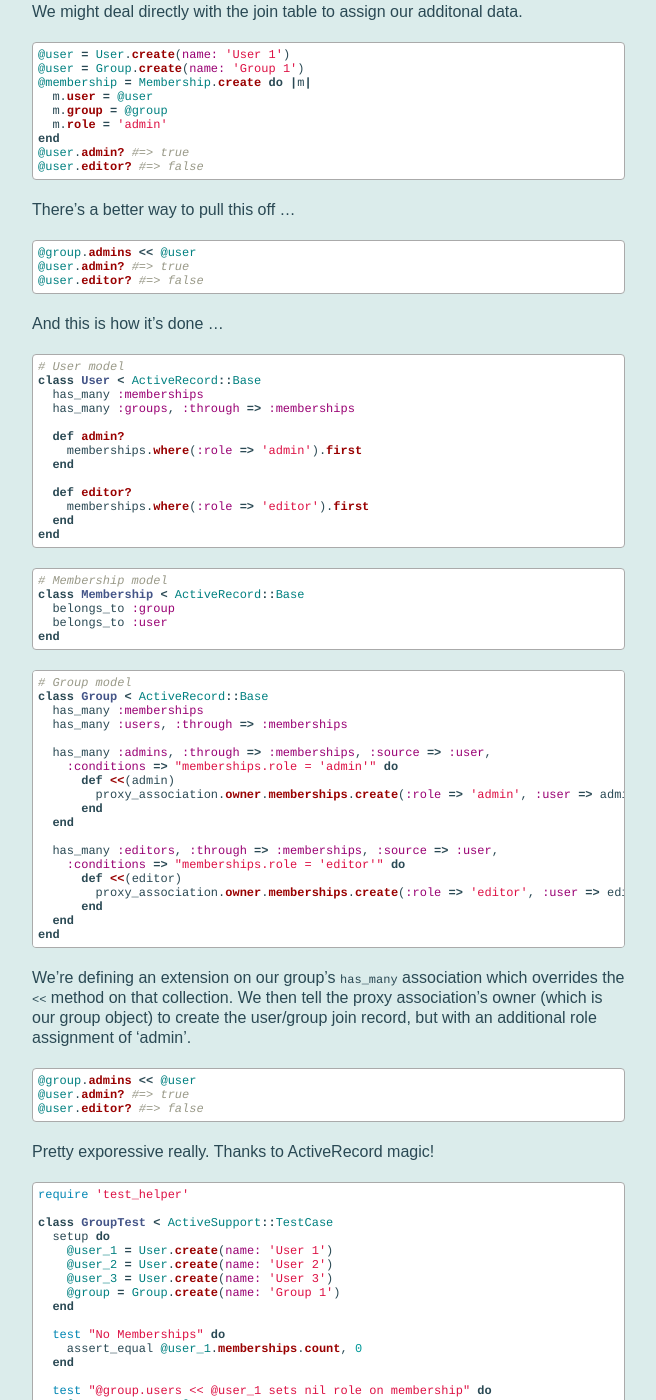
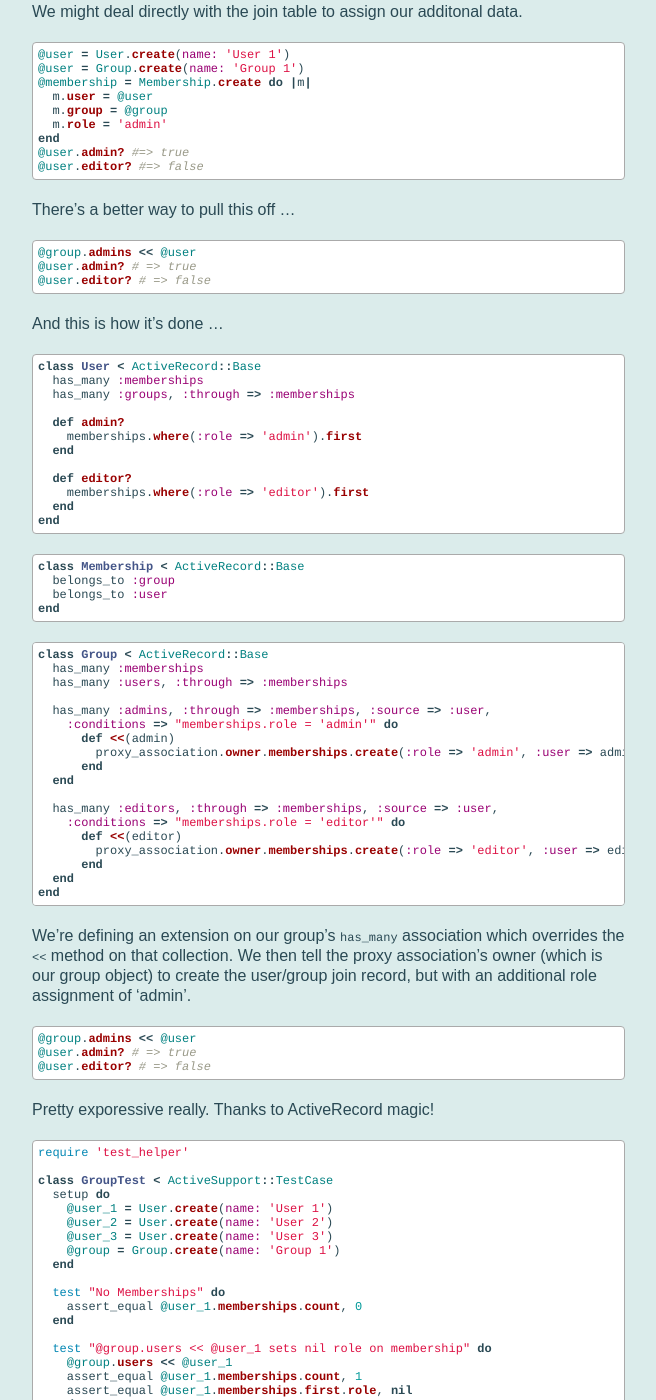
Before and after one commit to Hakon/reefpoints, a Jekyll site: the page built from _posts/2012-04-03-use-association-extensions-to-build-join-attributes-on-a-hmt.md, in a window 1280 px wide and 1400 px high, scrolled down 914 px. Shown: the whole window, without its empty margins (118-774 px from the left). Built offline with Jekyll 4.4.1, drawn with Linux system fonts in a browser that asks for light colours; Markdown is read by kramdown in place of the engine named in the settings; comment, search, counter and statistics services are not loaded.

Commit message:
Syntax updates

```diff
--- a/_posts/2012-04-03-use-association-extensions-to-build-join-attributes-on-a-hmt.md
+++ b/_posts/2012-04-03-use-association-extensions-to-build-join-attributes-on-a-hmt.md
@@ -62,14 +61,13 @@ There's a better way to pull this off ...
 
 {% highlight ruby %}
 @group.admins << @user
-@user.admin? #=> true
-@user.editor? #=> false
+@user.admin? # => true
+@user.editor? # => false
 {% endhighlight %}
 
 And this is how it's done ...
 
 {% highlight ruby %}
-# User model
 class User < ActiveRecord::Base
   has_many :memberships
   has_many :groups, :through => :memberships
@@ -85,7 +83,6 @@ end
 {% endhighlight %}
 
 {% highlight ruby %}
-# Membership model
 class Membership < ActiveRecord::Base
   belongs_to :group
   belongs_to :user
@@ -93,7 +90,6 @@ end
 {% endhighlight %}
 
 {% highlight ruby %}
-# Group model
 class Group < ActiveRecord::Base
   has_many :memberships
   has_many :users, :through => :memberships
@@ -121,8 +117,8 @@ role assignment of 'admin'.
 
 {% highlight ruby %}
 @group.admins << @user
-@user.admin? #=> true
-@user.editor? #=> false
+@user.admin? # => true
+@user.editor? # => false
 {% endhighlight %}
 
 Pretty exporessive really. Thanks to ActiveRecord magic!
```
Also changed, not shown: other parts of _posts/2012-04-03-use-association-extensions-to-build-join-attributes-on-a-hmt.md (+0 -1 lines).
